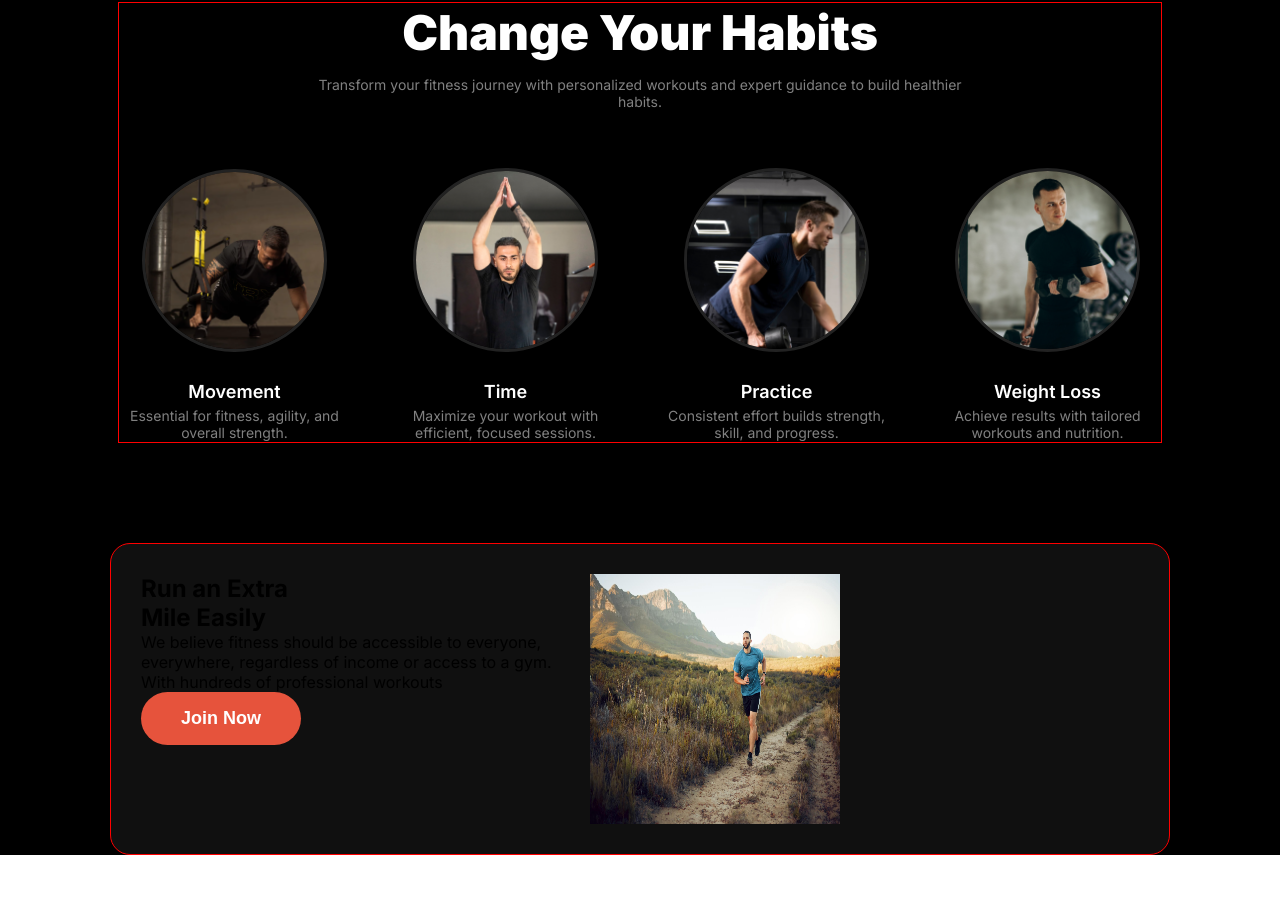
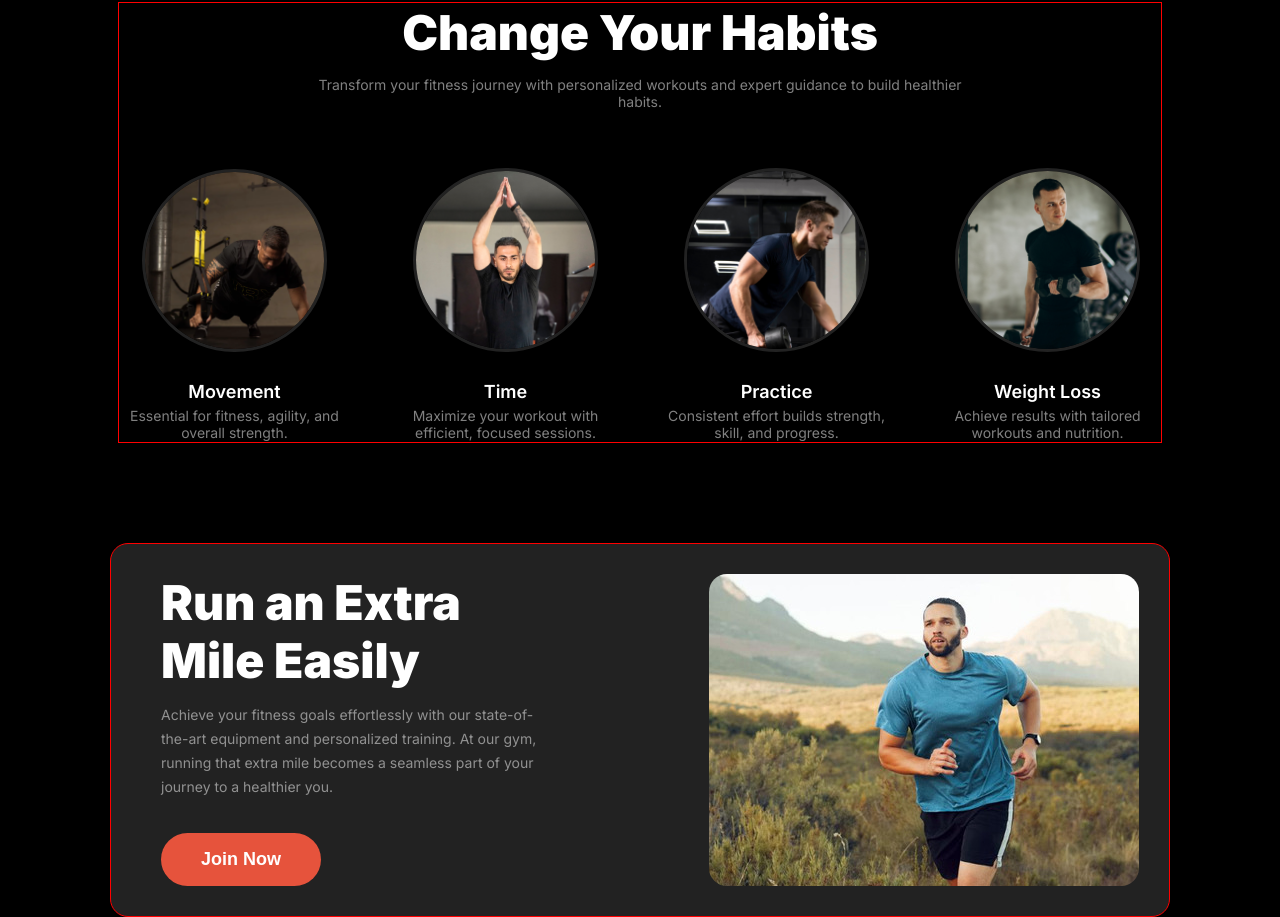
Before and after one commit to rounokjahan1/second-assignment, a plain HTML site: page index.html in a window 1280 px wide. Shown: the part 820-1737 px from the top of the page. Before the commit the page ends 1675 px from the top, so only its background shows below. Drawn offline with Linux system fonts and the light colour scheme; a web font is replaced by a local one.

Commit message:
run container wrapper section added

```diff
--- a/index.html
+++ b/index.html
@@ -98,17 +98,17 @@
       </div>
     </section>
 
-    <!-- run section -->
+    <!-- run container wrapper section -->
      <section class="run-container-wrapper">
        <div class="run-container container">
         <div class="run-text-content">
           <h1>Run an Extra
           <br>Mile Easily</h1>
-          <p>We believe fitness should be accessible to everyone, everywhere, regardless of income or access to a gym. With hundreds of professional workouts</p>
+          <p>Achieve your fitness goals effortlessly with our state-of-the-art equipment and personalized training. At our gym, running that extra mile becomes a seamless part of your journey to a healthier you.</p>
           <button class="btn-primary">Join Now</button>
         </div>
         <div class="run-image">
-          <img src="images/run.jpg" alt="">
+          <img src="images/run1.jpg" alt="">
         </div>
        </div>
      </section>
--- a/styles/style.css
+++ b/styles/style.css
@@ -254,33 +254,49 @@
 }
 
 
-/* run section */
+/* run container wrapper section */
 .run-container-wrapper{
   background-color: #000000;
 }
 .run-container{
-  background-color: rgb(16, 16, 16);
+  background-color: rgb(34, 34, 34);
   border: 1px solid red;
-  border-radius: 20px;
+  border-radius: 18px;
   padding: 30px;
   display: flex;
+  align-items: center;
+  gap: 160px;
 }
 .run-text-content{
-  width: 45%;
+ width: 440px;
+ padding-left: 20px;
+}
+.run-text-content h1{
+  color: rgb(255, 255, 255);
+  font-size: 3rem;
+  font-weight: 900;
+  line-height: 120%;
+  margin-bottom: 14px;
+
+}
+.run-text-content p{
+  color: rgba(255, 255, 255, 0.5);
+  font-size: .875rem;
+  font-weight: 400;
+  line-height: 24px;
+  margin-bottom: 34px;
+
 }
 .run-image{
-  height: 250px;
-  width: 250px;
-
+  width: 466px;
+  height: 312px;
 }
 .run-image img{
   width: 100%;
   height: 100%;
-
-
-
-
-
+  object-fit: none;
+  object-position: 67% 32%;
+  border-radius: 18px;
 }
 
 
```
Also changed, not shown: images/run1.jpg (added).
